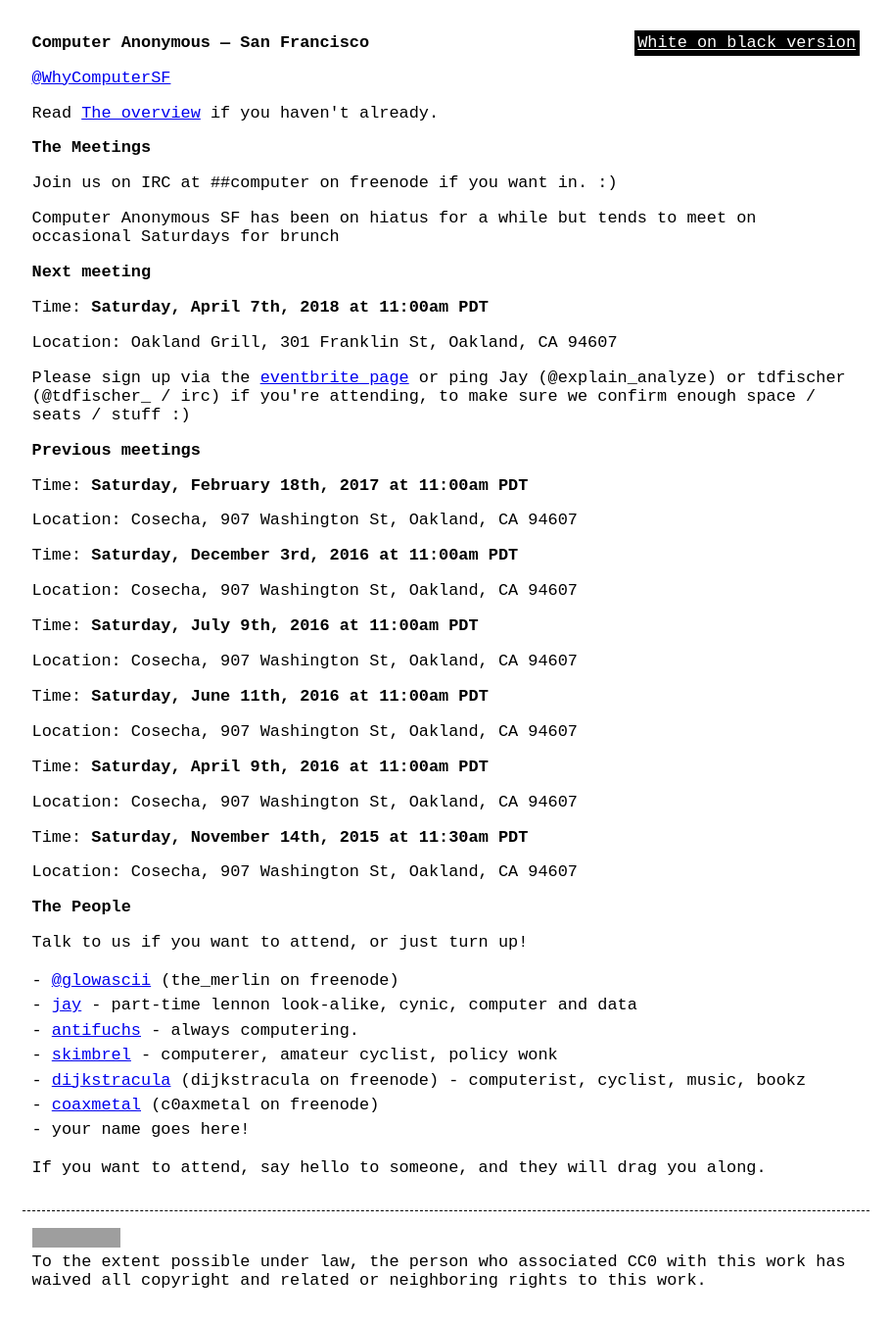
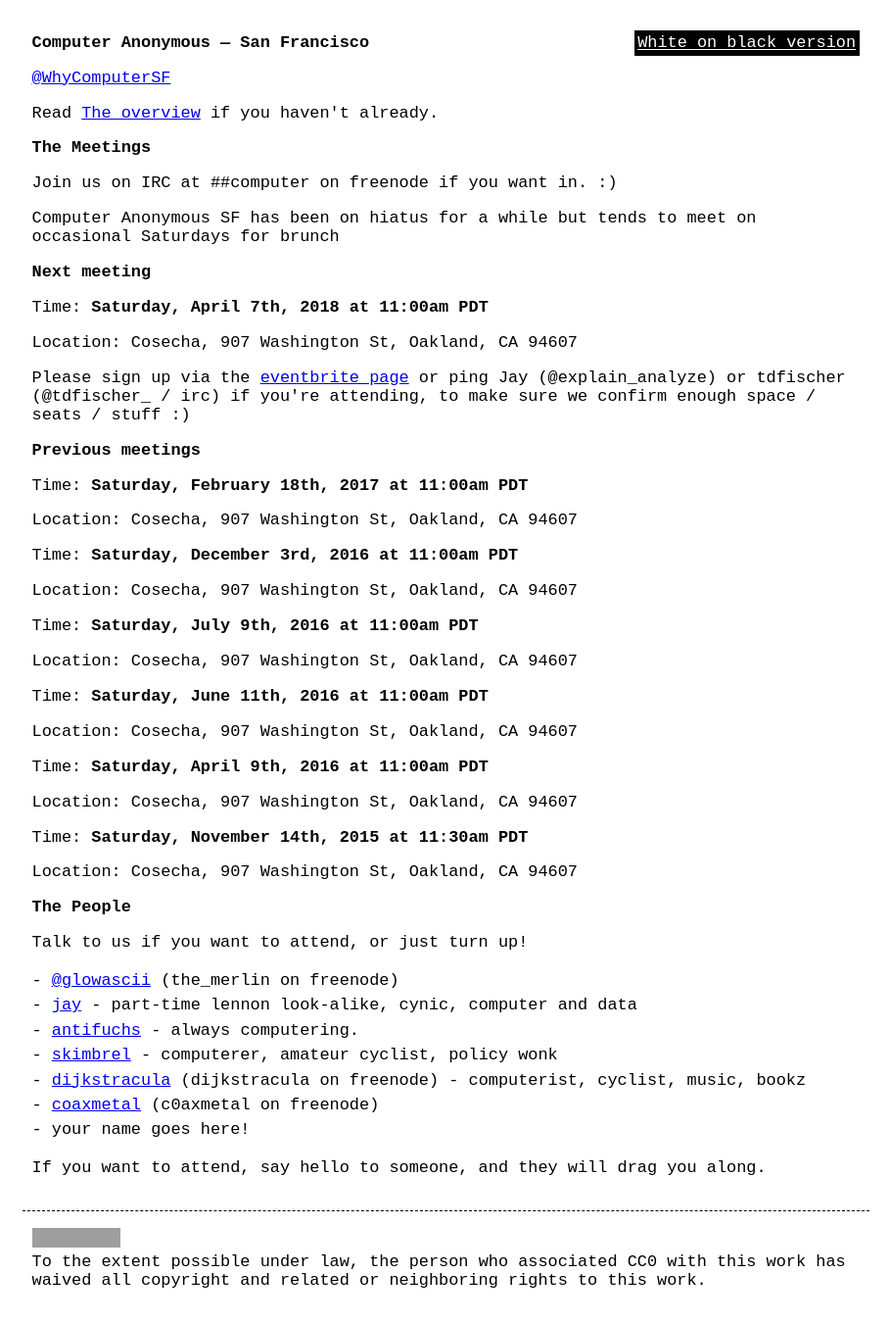
Before and after one commit to computeranonymous/computer, a Jekyll site: the page built from us_sanfrancisco.html, in a window 1280 px wide. Shown: the whole page at 98% size, without its empty margins (185-1094 px from the left). Built offline with Jekyll 4.4.1, drawn with Linux system fonts in a browser that asks for light colours; grey boxes are pictures that could not be loaded.

Commit message:
[apr-2018] from-the-interest-expressed-dept

```diff
--- a/us_sanfrancisco.html
+++ b/us_sanfrancisco.html
@@ -18,7 +18,7 @@ title: Computer Anonymous - San Francisco
       <h3>Next meeting</h3>
 
       <p>Time: <strong>Saturday, April 7th, 2018 at 11:00am PDT</strong></p>
-      <p>Location: Oakland Grill, 301 Franklin St, Oakland, CA 94607</p>
+      <p>Location: Cosecha, 907 Washington St, Oakland, CA 94607</p>
 
       <p>Please sign up via the <a href="https://computeranonymoussf.eventbrite.com">eventbrite page</a> or ping Jay (@explain_analyze) or tdfischer (@tdfischer_ / irc) if you're attending, to make sure we confirm enough space / seats / stuff :)</p>
 
```
